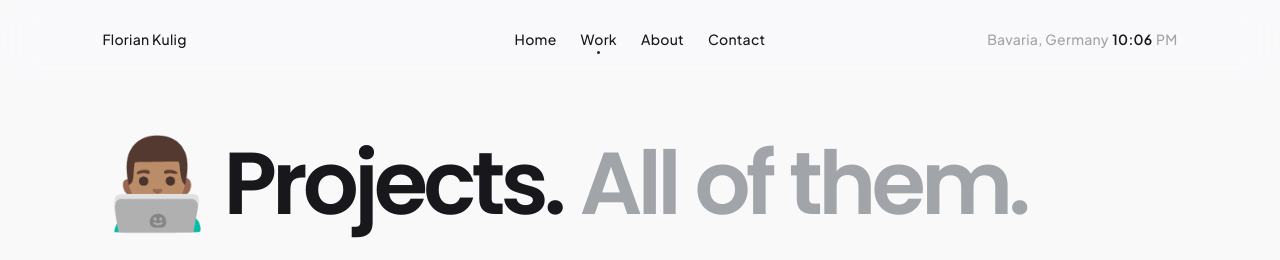
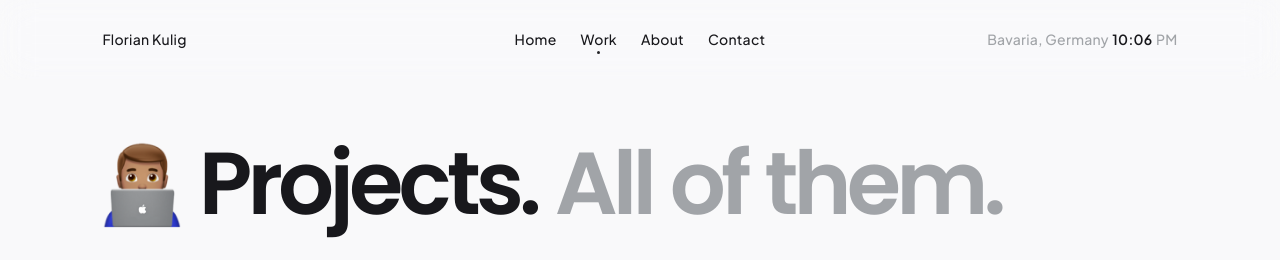
Before and after one commit to floriankulig/portfolio-new, a Next.js app: page /work in a window 1280 px wide. Shown: the top 260 px of the page. Built offline with nearby package versions, Linux system fonts and the light colour scheme.

Commit message:
feat: add working_mac image to ProjectsHeader for enhanced visual appeal

```diff
--- a/src/components/work/ProjectsHeader.tsx
+++ b/src/components/work/ProjectsHeader.tsx
@@ -15,9 +15,15 @@ const StyledProjectsHeader = styled.header`
     letter-spacing: -0.055em;
     line-height: 1;
     display: flex;
+    align-items: center;
     flex-wrap: wrap;
     gap: 0.2em;
     margin-bottom: 0.3em;
+    & > img {
+      height: 1em;
+      /* aspect-ratio: 1; */
+    }
+
     & > span {
       display: flex;
       gap: 0.2em;
@@ -72,7 +78,8 @@ export const ProjectsHeader: React.FC<ProjectsHeaderProps> = ({
   return (
     <StyledProjectsHeader className="main-col">
       <h1>
-        👨🏽‍💻 Projects.{" "}
+        <img src="working_mac.png" alt="Emoji working on mac." />
+        Projects.{" "}
         <span>
           <WordExchange withAnimatePresence>{secondaryText}</WordExchange>
         </span>
```
Also changed, not shown: public/working_mac.png (added).
